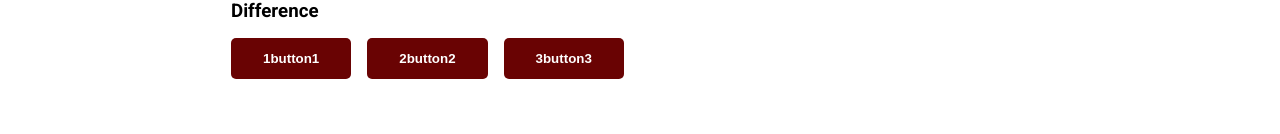
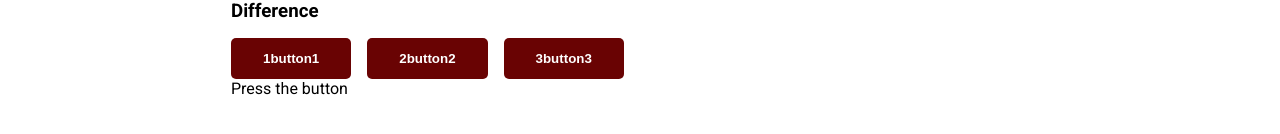
Before and after one commit to 23DP2DVeli/2ReactJS, a React (Vite) app: page / in a window 1280 px wide. Shown: the part 600-734 px from the top of the page. Built offline with nearby package versions, Linux system fonts and the light colour scheme.

Commit message:
Ternary operator

```diff
--- a/src/App.jsx
+++ b/src/App.jsx
@@ -5,13 +5,13 @@ import Button from './components/Button/Button'
 import { useState } from 'react'
 
 export default function App() {
-  const [ content, setContent ] = useState('Press the button')
+  const [ contentType, setContentType ] = useState(null)
 
 
 
 
 function handleClick(type) {
-  setContent(type)
+  setContentType(type)
 }
 
 
@@ -47,8 +47,8 @@ function handleClick(type) {
           <Button onClick={() => handleClick('easy')}>2button2</Button>
           <Button onClick={() => handleClick('program')}>3button3</Button>
 
+          { contentType ? <p>{differences[contentType]}</p> : <div>Press the button</div>}
 
-          <p>{differences[content]}</p>
         </section>
 
 
```
